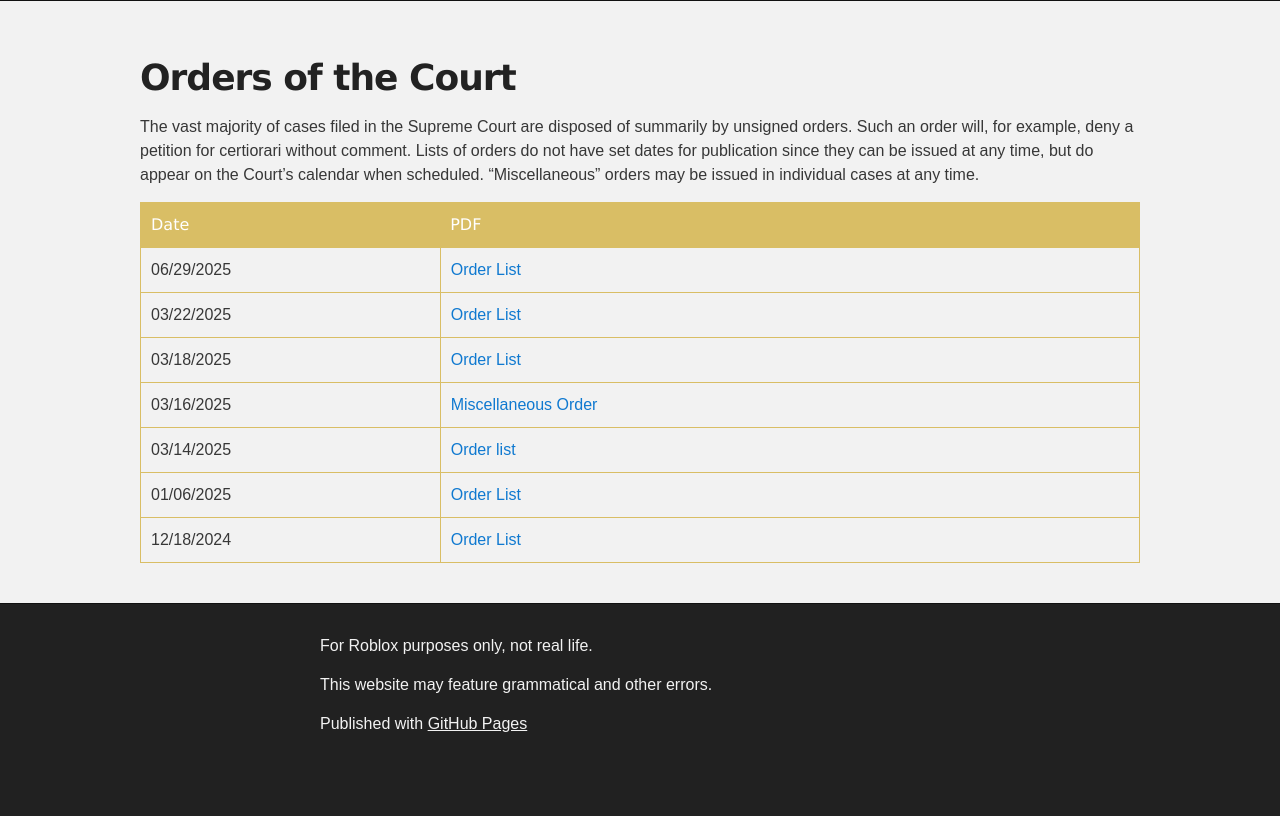
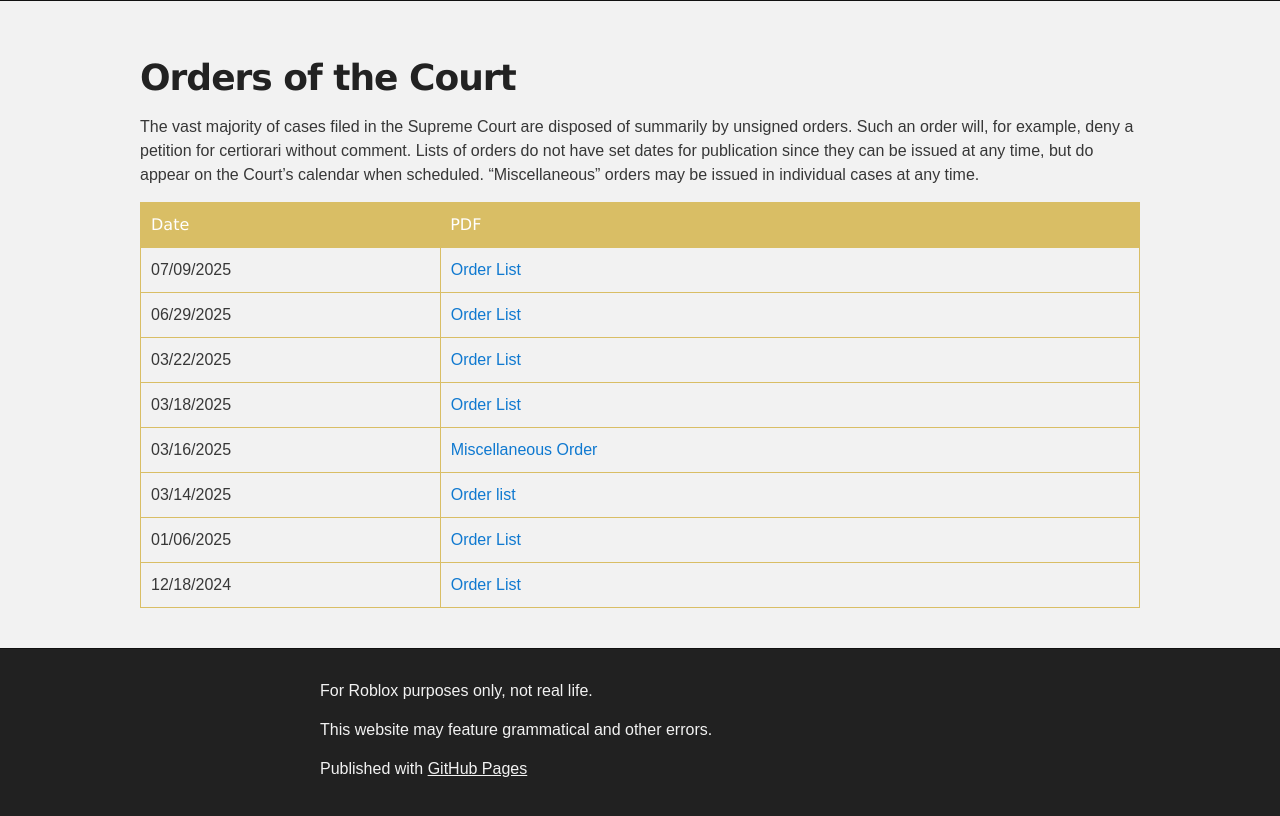
Before and after one commit to supremecourtrblx/supremecourtrblx.github.io, a Jekyll site: the page built from orders.md, in a window 1280 px wide. Shown: the part 557-1373 px from the top of the page. Built offline with Jekyll 4.4.1, drawn with Linux system fonts in a browser that asks for light colours; our own code applies the rules of GitHub Pages for plain Markdown files; before the commit the page ends 1328 px from its top, so only the background shows below that.

Commit message:
Update orders.md

```diff
--- a/orders.md
+++ b/orders.md
@@ -8,6 +8,10 @@ The vast majority of cases filed in the Supreme Court are disposed of summarily
     <tr>
         <th style="width:30%;">Date</th>
         <th>PDF</th>
+    </tr>
+    <tr>
+        <td>07/09/2025</td>
+        <td><a href="/orders/orderlist070925.pdf">Order List</a></td>
     </tr>
     <tr>
         <td>06/29/2025</td>
```
